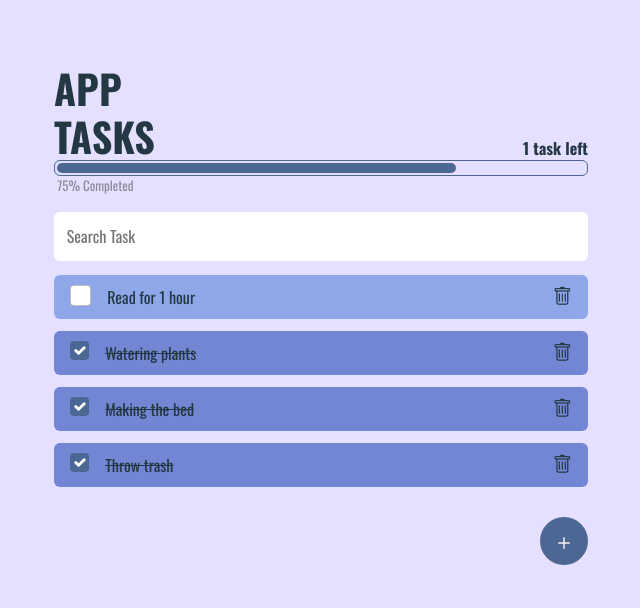
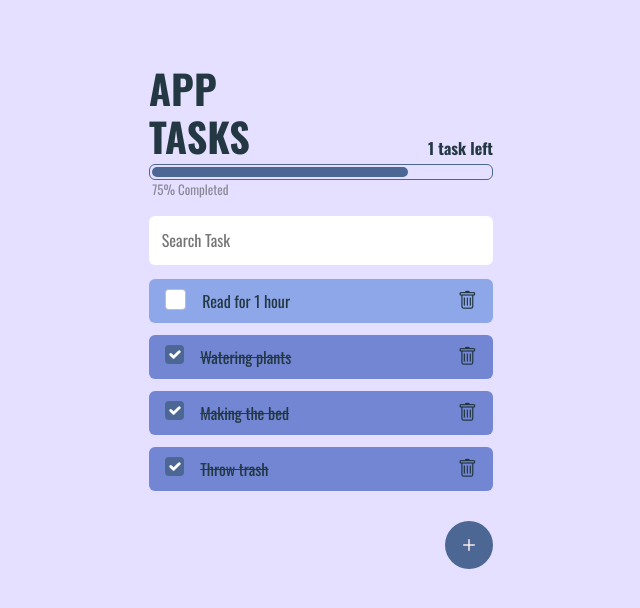
Before and after one commit to AddielQuintero/Task-manager-with-react-and-bootstrap, a React (Create React App) app: page / in a window 1280 px wide. Shown: the top 608 px of the page, without its empty margins (319-959 px from the left). Built offline with nearby package versions, Linux system fonts and the light colour scheme.

Commit message:
feat: create handleDeleteTodo and update general style

```diff
--- a/src/App.js
+++ b/src/App.js
@@ -28,10 +28,22 @@ function App() {
   }
 
   const handleCompleteTodo = (text) => {
+    // const todoIndex = todos.findIndex(todo => todo.text === text);
+    // todoIndex >= 0 && (newTodos[todoIndex].completed = !newTodos[todoIndex].completed)
     const todoAux = [...todos]
     todoAux.find((todo) => {
       if (todo.text === text) {
         todo.completed = !todo.completed
+      }
+    })
+    setTodos(todoAux)
+  }
+
+  const handleDeleteTodo = (text) => {
+    const todoAux = [...todos]
+    todoAux.map((todo, index) => {
+      if (index > -1 && todo.text === text) {
+        todoAux.splice(index, 1)
       }
     })
     setTodos(todoAux)
@@ -63,6 +75,7 @@ function App() {
                   key={todo.text}
                   todo={todo}
                   onComplete={handleCompleteTodo}
+                  onDelete={handleDeleteTodo}
                 />
               ))}
             </TodoList>
--- a/src/components/todoCounter.js
+++ b/src/components/todoCounter.js
@@ -16,7 +16,7 @@ function TodoCounter(props) {
       <Col xs={6} className="d-flex justify-content-end align-items-end px-0">
         <span>{`${max - Now} task left`}</span>
       </Col>
-      <Col className="todo__progress-bar px-0">
+      <Col className="todo__progress-bar px-0 pt-1">
         <TodoProgressBar max={max} now={Now} />
       </Col>
     </Row>
--- a/src/components/todoCreateButton.js
+++ b/src/components/todoCreateButton.js
@@ -8,7 +8,7 @@ function TodoCreateButton(props) {
   }
 
   return (
-    <Button className="todo__create rounded-circle" onClick={onClick}>
+    <Button className="todo__button rounded-circle" onClick={onClick}>
       <i className="bi bi-plus"></i>
     </Button>
   )
--- a/src/components/todoItem.js
+++ b/src/components/todoItem.js
@@ -26,12 +26,12 @@ function TodoItem(props) {
         completed={check}
         text={text}
         handleChange={handleCheck}
-        onClick={()=>onComplete(text)}
+        onClick={() => onComplete(text)}
       />
 
       <div className="todo__item--content">
         <p className={check ? 'todo__item--content-completed' : null}>{text}</p>
-        <span>
+        <span onClick={() => onDelete(text)}>
           <i className="bi bi-trash"></i>
         </span>
       </div>
--- a/src/sass/_globals.scss
+++ b/src/sass/_globals.scss
@@ -13,7 +13,7 @@ $secondary: #8ea7e9;
 $pink: #e5e0ff;
 $pastel: #fff2f2;
 $primary-dark: #243844;
-$secondary-dark: #4C6793;
+$secondary-dark: #4c6793;
 
 // $primary: #6096B4;
 // $secondary: #93BFCF;
@@ -37,7 +37,8 @@ body {
 
 @media (min-width: 768px) {
   .todo__row {
-    width: 50%;
+    // width: 50%;
+    width: 23rem;
     // background-color: #ECF2FF;
   }
 }
--- a/src/sass/components/_todoCreateButton.scss
+++ b/src/sass/components/_todoCreateButton.scss
@@ -1,20 +1,22 @@
-.todo__create {
-  background-color: #4C6793;
+.todo__button {
+  padding: 0.75rem;
+  background-color: #4c6793;
   border: none;
   color: $pastel;
   &:hover {
     color: white;
-    background-color: #4C6781;
-    border-color: #4C6781;
+    background-color: #4c6781;
+    border-color: #4c6781;
   }
 
   i {
+    display: flex;
     font-size: 1.5rem;
   }
 }
 
 .btn:first-child:active {
   color: white;
-  background-color: #4C6781;
-  border-color: #4C6781;
+  background-color: #4c6781;
+  border-color: #4c6781;
 }
```
